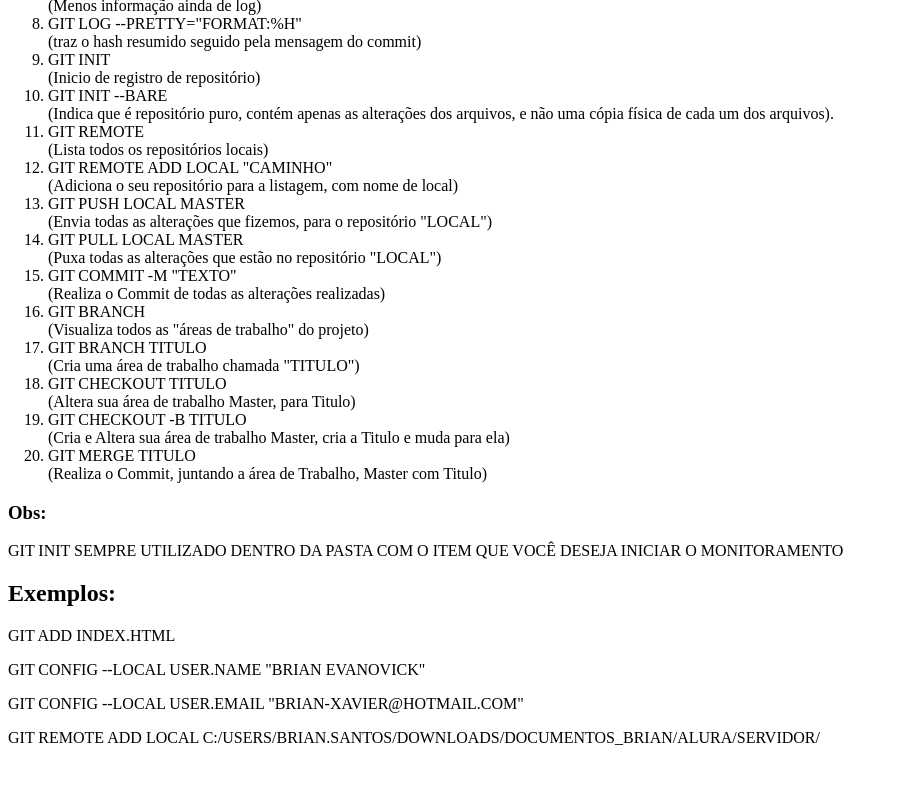
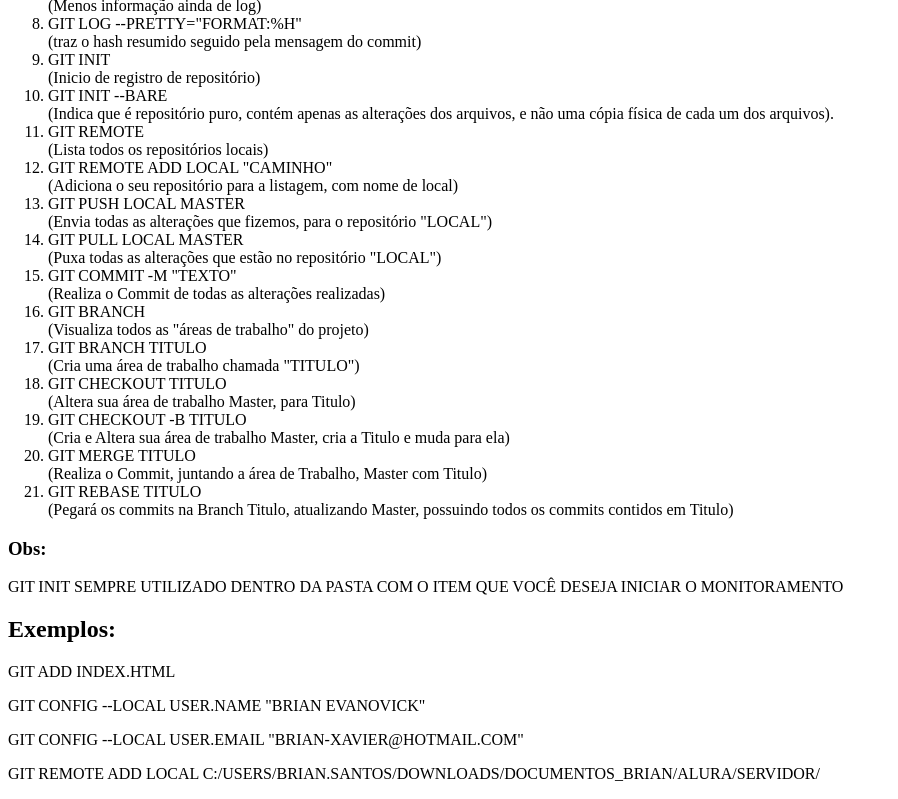
Before and after one commit to BEvanovick/AluraGit, a plain HTML site: page index.html in a window 1280 px wide. Shown: the part 590-1389 px from the top of the page, without its empty margins (0-898 px from the left). Before the commit the page ends 1353 px from the top, so only its background shows below. Drawn offline with Linux system fonts and the light colour scheme.

Commit message:
Atualizando git

```diff
--- a/index.html
+++ b/index.html
@@ -40,6 +40,8 @@
         <li>GIT CHECKOUT TITULO</li> (Altera sua &aacute;rea de trabalho Master, para Titulo)
         <li>GIT CHECKOUT -B TITULO</li> (Cria e Altera sua &aacute;rea de trabalho Master, cria a Titulo e muda para ela)
         <li>GIT MERGE TITULO</li> (Realiza o Commit, juntando a &aacute;rea de Trabalho, Master com Titulo)
+        <li>GIT REBASE TITULO</li> (Pegar&aacute; os commits na Branch Titulo, atualizando Master, possuindo todos os commits contidos em Titulo)
+
     </ol>
     <h3>Obs:</h3>
     GIT INIT SEMPRE UTILIZADO DENTRO DA PASTA COM O ITEM QUE VOC&Ecirc; DESEJA INICIAR O MONITORAMENTO<P>
```
